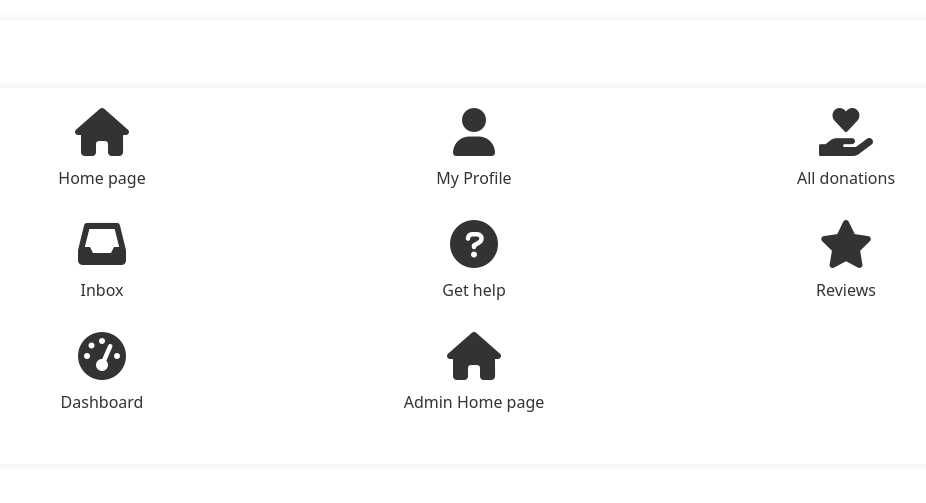
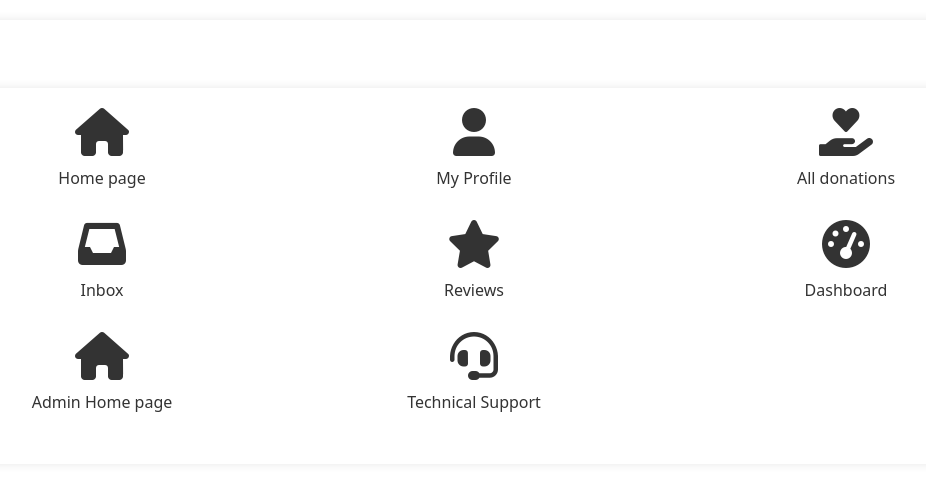
Before and after one commit to NashaatAlkean/EcoExchange, a Django app: page /dashboard/ in a window 1280 px wide. Shown: the part 60-563 px from the top of the page, without its empty margins (166-1092 px from the left). Run offline with Django 5.2, Linux system fonts and the light colour scheme; a user stored in the database is signed in; some libraries are stand-ins or nearby versions.

Commit message:
fix some icons in dashboard page

```diff
--- a/templates/dashboard/dashboard.html
+++ b/templates/dashboard/dashboard.html
@@ -55,9 +55,7 @@
                 <div class="col-4 icon-item">
                     <a href="{% url 'conversation:inbox' %}"><i class="fas fa-inbox"></i><br>Inbox</a>
                 </div>
-                <div class="col-4 icon-item">
-                    <a href="{% url 'dashboard' %}"><i class="fas fa-question-circle"></i><br>Get help</a>
-                </div>
+
                 <div class="col-4 icon-item">
                     <a href="{% url 'reviews' %}"><i class="fas fa-star"></i><br>Reviews</a>
                 </div>
@@ -70,6 +68,9 @@
                 <div class="col-4 icon-item">
                     <a href="{% url 'requested_items' %}"><i class="fas fa-box"></i><br>My orders</a>
                 </div>
+                <div class="col-4 icon-item">
+                    <a href="{% url 'dashboard' %}"><i class="fas fa-question-circle"></i><br>Get help</a>
+                </div>
 
                 {% elif request.user.is_donor %}
                 <div class="col-4 icon-item" >
@@ -78,10 +79,17 @@
                 <div class="col-4 icon-item">
                     <a href="{% url 'manage-items' %}"><i class="fas fa-donate"></i><br>My donations</a>
                 </div>
+                <div class="col-4 icon-item">
+                    <a href="{% url 'dashboard' %}"><i class="fas fa-question-circle"></i><br>Get help</a>
+                </div>
                 {% elif request.user.is_superuser %}
                 <div class="col-4 icon-item">
                 <a href="{% url 'admin-homepage' %}"><i class="fas fa-home"></i><br>Admin Home page</a>
                 </div>
+                <div class="col-4 icon-item">
+                    <a href="{% url 'dashboard' %}"><i class="fas fa-headset"></i><br>Technical Support</a>
+                </div>
+
                 {% endif %}
             </div>
         </div>
```
